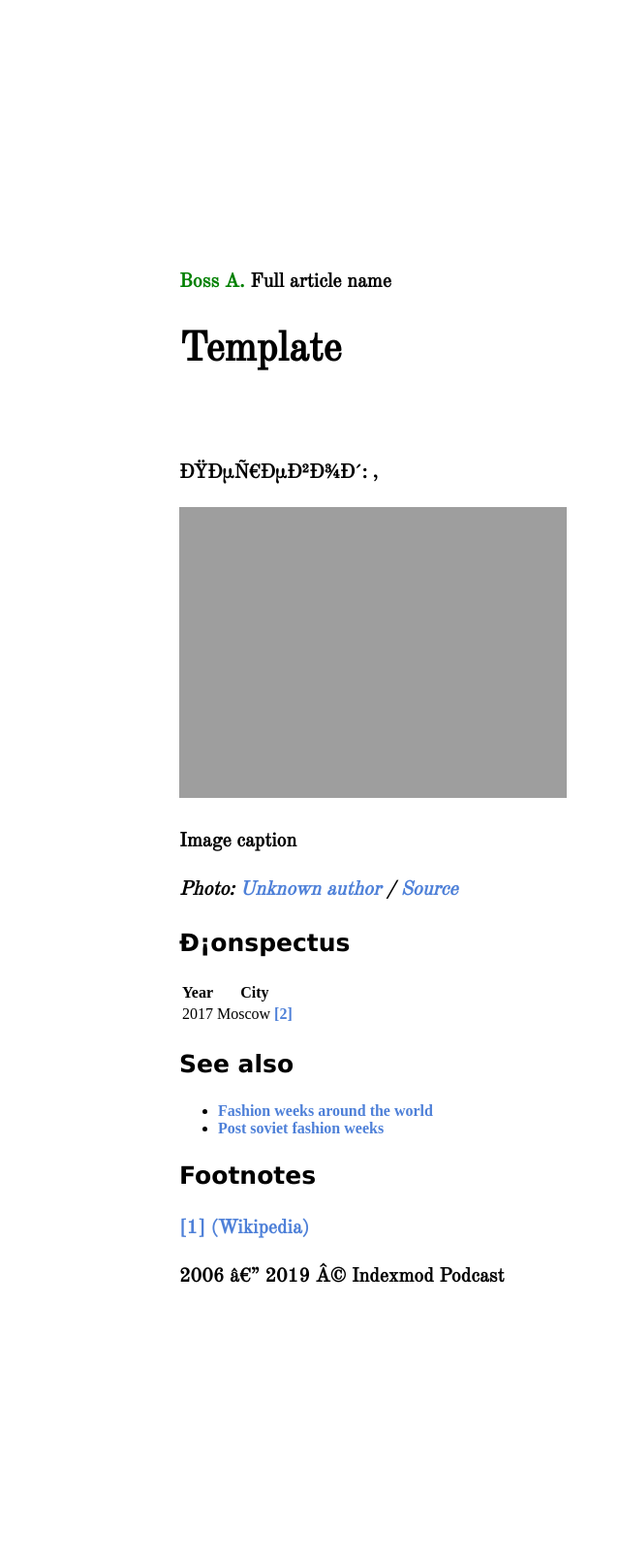
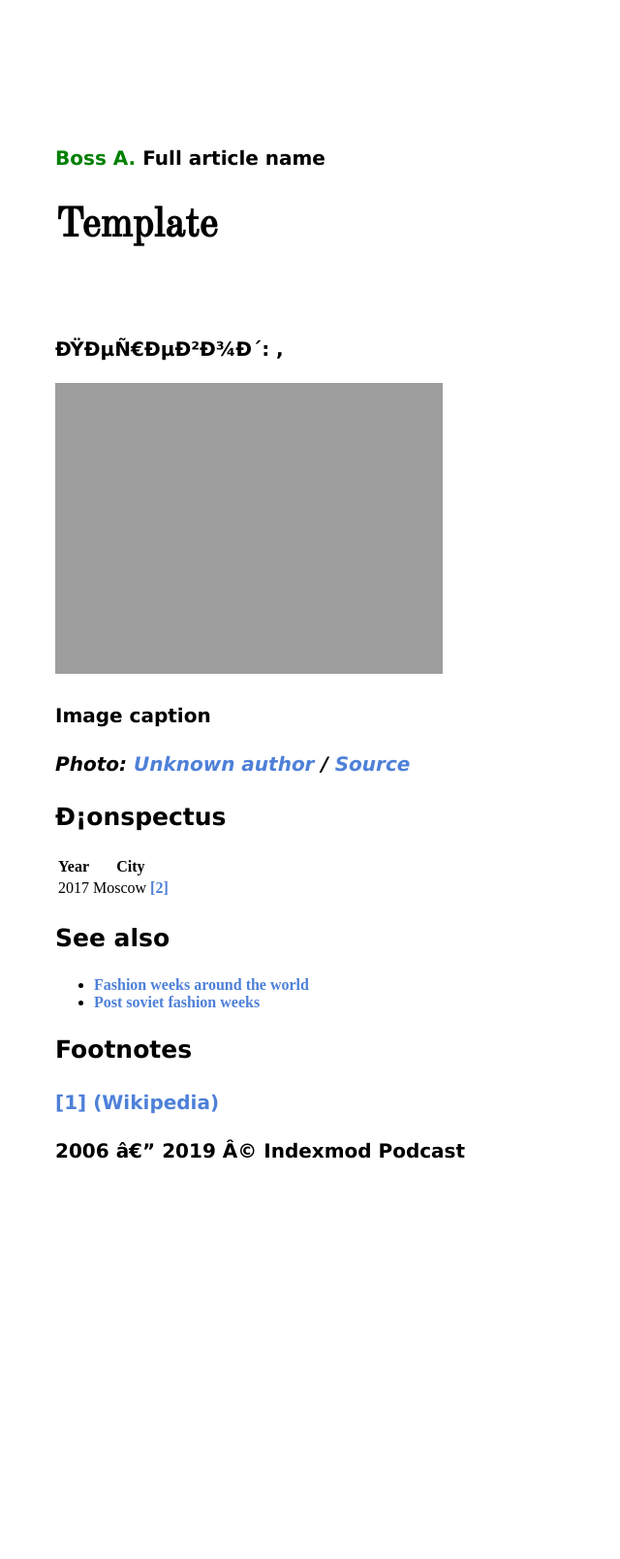
Before and after one commit to indexmod/podcast, a Jekyll site: the page built from template.md, in a window 1280 px wide. Shown: the whole page at 97% size, without its empty margins (71-711 px from the left). Built offline with Jekyll 4.4.1, drawn with Linux system fonts in a browser that asks for light colours; comment, search, counter and statistics services are not loaded; after the commit the page ends 1350 px from its top, so only the background shows below that.

Commit message:
Update style.scss

```diff
--- a/assets/css/style.scss
+++ b/assets/css/style.scss
@@ -7,7 +7,7 @@
 body {
 	max-width: auto;
 	margin: auto;
-	padding: 20%;
+	padding: 10%;
 	background: white;
 }
 
@@ -19,7 +19,7 @@ body {
 	color: black;
 }
 p {
-	font-family: 'Old Standard TT', serif;
+	font-family: 'Verdana';
 	font-size: 20px;
 	line-height: 1.5em;
 	font-weight: 900;
@@ -48,16 +48,19 @@ h2, h3, h4, h5, h6 {
 
 
 .author {
+	font-family: 'Verdana';
 	font-weight: 800;
 	color: green;
 }
 
 .translator {
+	font-family: 'Verdana';
 	font-weight: 800;
 	color: green;
 }
 
 .reader {
+	font-family: 'Verdana';
 	font-weight: 800;
 	color: green;
 }
```
